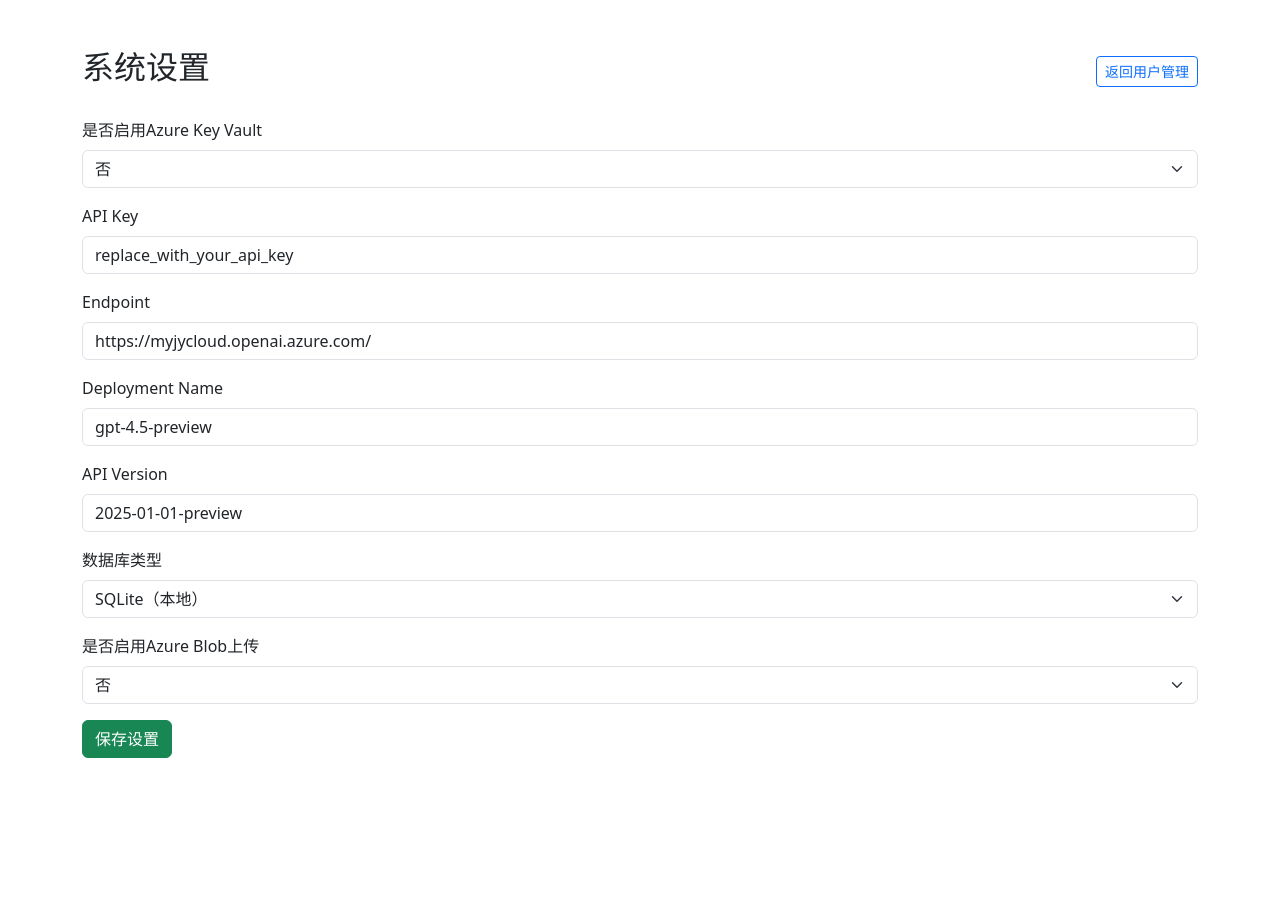
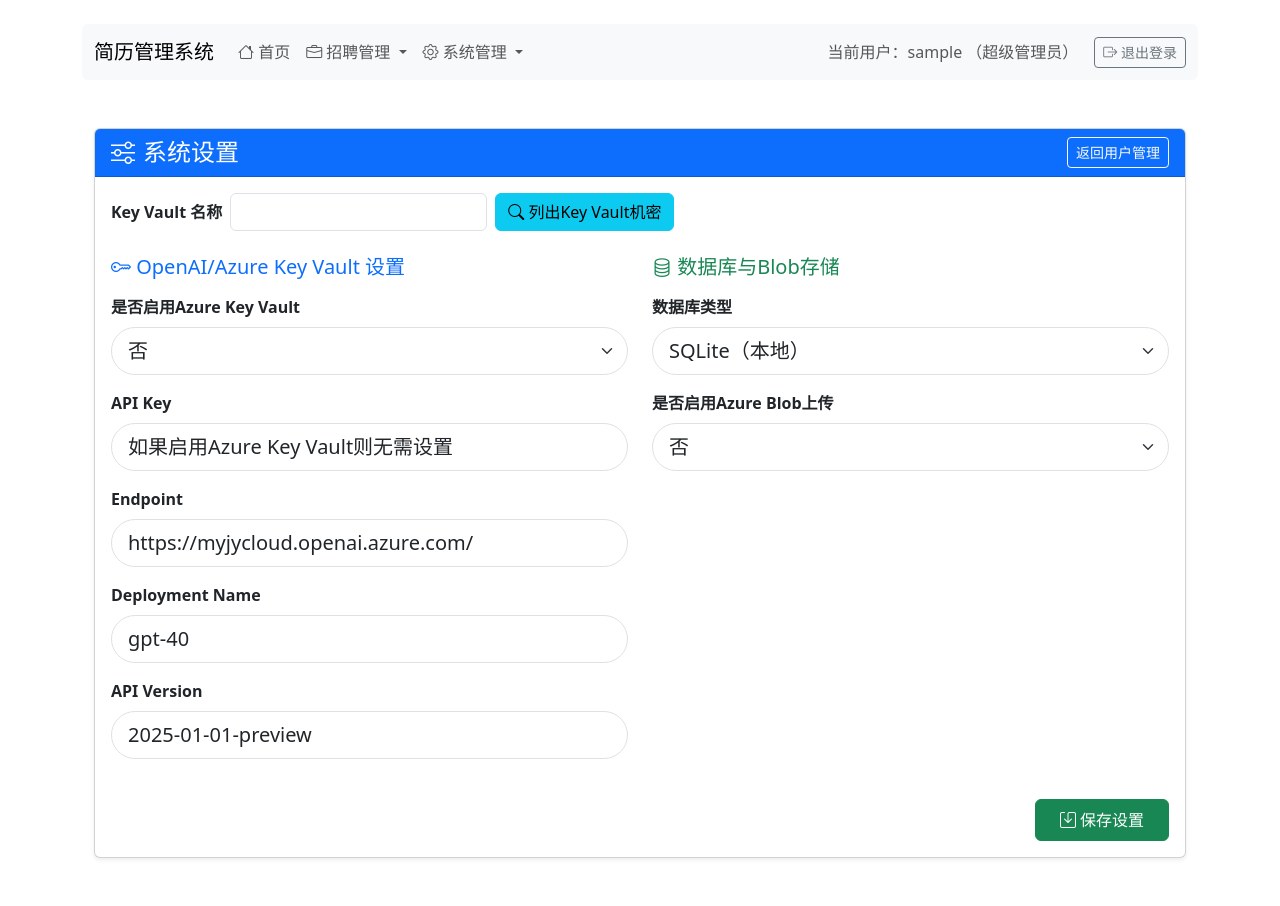
Before and after one commit to bytebitgo/Bingo_HR, a Flask app: page /admin/settings in a window 1280 px wide. Before the commit the page ends 758 px from the top, so only its background shows below. Run offline with Flask 3, Linux system fonts and the light colour scheme; a user stored in the database is signed in; tables that the repository leaves empty hold one stand-in row (values such as "Sample post"); some libraries are stand-ins or nearby versions.

Commit message:
新增Azure Key Vault支持，允许从Key Vault中选择OpenAI Key，优化系统设置页面的用户体验，更新相关依赖项，修改版本号为0.4.14，并更新changelog.md和readme.md以反映这些变更。

```diff
--- a/app.py
+++ b/app.py
@@ -29,6 +29,8 @@ try:
     from openai import AzureOpenAI
 except ImportError:
     AzureOpenAI = None
+from azure.identity import DefaultAzureCredential
+from azure.keyvault.secrets import SecretClient
 
 UPLOAD_FOLDER = 'uploads'
 ALLOWED_EXTENSIONS = {'pdf', 'doc', 'docx', 'xls', 'xlsx', 'jpg', 'jpeg', 'png', 'gif', 'bmp', 'webp', 'md'}
@@ -168,8 +170,17 @@ def index():
                 azure_blob_enable = db.session.get(Setting, 'azure_blob_enable')
                 azure_blob_conn_str = db.session.get(Setting, 'azure_blob_conn_str')
                 azure_blob_container = db.session.get(Setting, 'azure_blob_container')
-                if azure_blob_enable and azure_blob_enable.value == '1' and azure_blob_conn_str and azure_blob_container:
-                    async_upload_to_blob(save_path, filename, azure_blob_conn_str.value, azure_blob_container.value)
+                azure_keyvault_name = db.session.get(Setting, 'azure_keyvault_name')
+                # 如果下拉选择的是Key Vault机密名，则自动去Key Vault获取真实内容
+                conn_str = azure_blob_conn_str.value if azure_blob_conn_str else ''
+                container = azure_blob_container.value if azure_blob_container else ''
+                if azure_keyvault_name and azure_keyvault_name.value:
+                    if conn_str:
+                        conn_str = get_secret_from_keyvault_if_needed(azure_keyvault_name.value, conn_str)
+                    if container:
+                        container = get_secret_from_keyvault_if_needed(azure_keyvault_name.value, container)
+                if azure_blob_enable and azure_blob_enable.value == '1' and conn_str and container:
+                    async_upload_to_blob(save_path, filename, conn_str, container)
                 # 写入数据库
                 resume = Resume(
                     filename=filename,
@@ -396,9 +407,9 @@ def admin_settings():
     if not current_user.is_admin:
         abort(403)
     default_settings = {
-        'api_key': 'replace_with_your_api_key',
+        'api_key': '如果启用Azure Key Vault则无需设置',
         'endpoint': 'https://myjycloud.openai.azure.com/',
-        'deployment_name': 'gpt-4.5-preview',
+        'deployment_name': 'gpt-40',
         'api_version': '2025-01-01-preview',
         'db_type': 'sqlite',
         'mysql_user': '',
@@ -927,8 +938,6 @@ def get_openai_key_from_settings(settings):
     """
     if settings.get('azure_keyvault_enable') == '1' and settings.get('azure_keyvault_name') and settings.get('azure_keyvault_secret_name'):
         try:
-            from azure.identity import DefaultAzureCredential
-            from azure.keyvault.secrets import SecretClient
             kv_name = settings['azure_keyvault_name']
             secret_name = settings['azure_keyvault_secret_name']
             kv_uri = f"https://{kv_name}.vault.azure.net"
@@ -951,8 +960,6 @@ def admin_keyvault_list_secrets():
     if not keyvault_name:
         return jsonify({'success': False, 'msg': 'Key Vault名称不能为空'})
     try:
-        from azure.identity import DefaultAzureCredential
-        from azure.keyvault.secrets import SecretClient
         kv_uri = f"https://{keyvault_name}.vault.azure.net"
         credential = DefaultAzureCredential()
         client = SecretClient(vault_url=kv_uri, credential=credential)
@@ -962,6 +969,20 @@ def admin_keyvault_list_secrets():
     except Exception as e:
         return jsonify({'success': False, 'msg': f'列出机密失败: {e}'})
 
+def get_secret_from_keyvault_if_needed(keyvault_name, secret_name):
+    # 如果keyvault_name和secret_name都存在，则从Key Vault获取真实内容，否则直接返回原值
+    if keyvault_name and secret_name:
+        try:
+            kv_uri = f"https://{keyvault_name}.vault.azure.net"
+            credential = DefaultAzureCredential()
+            client = SecretClient(vault_url=kv_uri, credential=credential)
+            secret = client.get_secret(secret_name)
+            return secret.value
+        except Exception as e:
+            print(f"[KeyVault] 获取机密失败: {e}")
+            return secret_name
+    return secret_name
+
 if __name__ == '__main__':
     print("主进程已进入main", flush=True)
     for _ in range(MAX_AI_WORKERS):
--- a/templates/admin_settings.html
+++ b/templates/admin_settings.html
@@ -1,16 +1,15 @@
-<!DOCTYPE html>
-<html lang="zh-CN">
-<head>
-    <meta charset="UTF-8">
-    <title>系统设置 - 简历管理系统</title>
-    <link href="https://cdn.jsdelivr.net/npm/bootstrap@5.3.0/dist/css/bootstrap.min.css" rel="stylesheet">
-</head>
-<body>
-<div class="container mt-5">
-    <div class="d-flex justify-content-between align-items-center mb-3">
-        <h2>系统设置</h2>
-        <a href="{{ url_for('admin_users') }}" class="btn btn-outline-primary btn-sm">返回用户管理</a>
+{% extends 'base.html' %}
+
+{% block title %}系统设置 - 简历管理系统{% endblock %}
+
+{% block content %}
+<div class="container py-4">
+    <div class="card shadow-sm mb-4">
+        <div class="card-header bg-primary text-white d-flex justify-content-between align-items-center">
+            <h4 class="mb-0"><i class="bi bi-sliders me-2"></i>系统设置</h4>
+            <a href="{{ url_for('admin_users') }}" class="btn btn-outline-light btn-sm">返回用户管理</a>
         </div>
+        <div class="card-body">
             {% with messages = get_flashed_messages(with_categories=true) %}
               {% if messages %}
                 {% for category, message in messages %}
@@ -18,22 +17,34 @@
                 {% endfor %}
               {% endif %}
             {% endwith %}
-    <form method="post" class="mt-4" autocomplete="off">
+            <form method="post" autocomplete="off">
+                <!-- Key Vault机密查询区域，始终显示 -->
+                <div class="mb-4 row align-items-center g-2">
+                    <label class="col-auto col-form-label fw-bold">Key Vault 名称</label>
+                    <div class="col-auto">
+                        <input type="text" class="form-control" style="min-width:220px;" name="azure_keyvault_name" id="azure_keyvault_name" value="{{ settings.azure_keyvault_name }}" autocomplete="off">
+                    </div>
+                    <div class="col-auto">
+                        <button type="button" class="btn btn-info" id="list-keyvault-secrets-btn"><i class="bi bi-search"></i> 列出Key Vault机密</button>
+                    </div>
+                    <div class="col-auto">
+                        <span id="keyvault-secrets-list" class="text-muted"></span>
+                    </div>
+                </div>
+                <div class="row g-4">
+                    <div class="col-md-6">
+                        <h5 class="mb-3 text-primary"><i class="bi bi-key"></i> OpenAI/Azure Key Vault 设置</h5>
                         <div class="mb-3">
-            <label class="form-label">是否启用Azure Key Vault</label>
-            <select class="form-select" name="azure_keyvault_enable" id="azure_keyvault_enable" onchange="toggleKeyVaultFields()">
+                            <label class="form-label fw-bold">是否启用Azure Key Vault</label>
+                            <select class="form-select form-select-lg rounded-pill" name="azure_keyvault_enable" id="azure_keyvault_enable" onchange="toggleKeyVaultFields()">
                                 <option value="0" {% if settings.azure_keyvault_enable=="0" %}selected{% endif %}>否</option>
                                 <option value="1" {% if settings.azure_keyvault_enable=="1" %}selected{% endif %}>是</option>
                             </select>
                         </div>
                         <div id="keyvault-fields" style="display:{% if settings.azure_keyvault_enable=="1" %}block{% else %}none{% endif %};">
                             <div class="mb-3">
-                <label class="form-label">Key Vault 名称</label>
-                <input type="text" class="form-control" name="azure_keyvault_name" value="{{ settings.azure_keyvault_name }}" autocomplete="off">
-            </div>
-            <div class="mb-3">
                                 <label class="form-label">OpenAI Key机密名称</label>
-                <select class="form-select" name="azure_keyvault_secret_name" id="azure_keyvault_secret_name">
+                                <select class="form-select form-select-lg rounded-pill" name="azure_keyvault_secret_name" id="azure_keyvault_secret_name">
                                     {% if settings.azure_keyvault_secret_name %}
                                         <option value="{{ settings.azure_keyvault_secret_name }}" selected>{{ settings.azure_keyvault_secret_name }}</option>
                                     {% else %}
@@ -41,30 +52,29 @@
                                     {% endif %}
                                 </select>
                             </div>
+                        </div>
                         <div class="mb-3">
-                <button type="button" class="btn btn-info" id="list-keyvault-secrets-btn">列出Key Vault机密</button>
-                <span id="keyvault-secrets-list" class="ms-3"></span>
+                            <label class="form-label fw-bold">API Key</label>
+                            <input type="text" class="form-control form-control-lg rounded-pill" name="api_key" value="{{ settings.api_key }}" placeholder="如果启用Azure Key Vault则无需设置" autocomplete="off">
+                        </div>
+                        <div class="mb-3">
+                            <label class="form-label fw-bold">Endpoint</label>
+                            <input type="text" class="form-control form-control-lg rounded-pill" name="endpoint" value="{{ settings.endpoint }}" placeholder="如：https://xxx.openai.azure.com/" autocomplete="off">
+                        </div>
+                        <div class="mb-3">
+                            <label class="form-label fw-bold">Deployment Name</label>
+                            <input type="text" class="form-control form-control-lg rounded-pill" name="deployment_name" value="{{ settings.deployment_name }}" placeholder="如：gpt-40" autocomplete="off">
+                        </div>
+                        <div class="mb-3">
+                            <label class="form-label fw-bold">API Version</label>
+                            <input type="text" class="form-control form-control-lg rounded-pill" name="api_version" value="{{ settings.api_version }}" placeholder="如：2025-01-01-preview" autocomplete="off">
                         </div>
                     </div>
+                    <div class="col-md-6">
+                        <h5 class="mb-3 text-success"><i class="bi bi-database"></i> 数据库与Blob存储</h5>
                         <div class="mb-3">
-            <label class="form-label">API Key</label>
-            <input type="text" class="form-control" name="api_key" value="{{ settings.api_key }}" autocomplete="off">
-        </div>
-        <div class="mb-3">
-            <label class="form-label">Endpoint</label>
-            <input type="text" class="form-control" name="endpoint" value="{{ settings.endpoint }}" autocomplete="off">
-        </div>
-        <div class="mb-3">
-            <label class="form-label">Deployment Name</label>
-            <input type="text" class="form-control" name="deployment_name" value="{{ settings.deployment_name }}" autocomplete="off">
-        </div>
-        <div class="mb-3">
-            <label class="form-label">API Version</label>
-            <input type="text" class="form-control" name="api_version" value="{{ settings.api_version }}" autocomplete="off">
-        </div>
-        <div class="mb-3">
-            <label class="form-label">数据库类型</label>
-            <select class="form-select" name="db_type" id="db_type" onchange="toggleMysqlFields()">
+                            <label class="form-label fw-bold">数据库类型</label>
+                            <select class="form-select form-select-lg rounded-pill" name="db_type" id="db_type" onchange="toggleMysqlFields()">
                                 <option value="sqlite" {% if settings.db_type=="sqlite" %}selected{% endif %}>SQLite（本地）</option>
                                 <option value="mysql" {% if settings.db_type=="mysql" %}selected{% endif %}>Azure MySQL</option>
                             </select>
@@ -72,23 +82,23 @@
                         <div id="mysql-fields" style="display:{% if settings.db_type=="mysql" %}block{% else %}none{% endif %};">
                             <div class="mb-3">
                                 <label class="form-label">MySQL 用户名</label>
-                <input type="text" class="form-control" name="mysql_user" value="{{ settings.mysql_user }}" autocomplete="off">
+                                <input type="text" class="form-control form-control-lg rounded-pill" name="mysql_user" value="{{ settings.mysql_user }}" placeholder="用户名" autocomplete="off">
                             </div>
                             <div class="mb-3">
                                 <label class="form-label">MySQL 密码</label>
-                <input type="password" class="form-control" name="mysql_password" value="{{ settings.mysql_password }}" autocomplete="off">
+                                <input type="password" class="form-control form-control-lg rounded-pill" name="mysql_password" value="{{ settings.mysql_password }}" placeholder="密码" autocomplete="off">
                             </div>
                             <div class="mb-3">
                                 <label class="form-label">MySQL Host</label>
-                <input type="text" class="form-control" name="mysql_host" value="{{ settings.mysql_host }}" autocomplete="off">
+                                <input type="text" class="form-control form-control-lg rounded-pill" name="mysql_host" value="{{ settings.mysql_host }}" placeholder="主机地址" autocomplete="off">
                             </div>
                             <div class="mb-3">
                                 <label class="form-label">MySQL 数据库名</label>
-                <input type="text" class="form-control" name="mysql_db" value="{{ settings.mysql_db }}" autocomplete="off">
+                                <input type="text" class="form-control form-control-lg rounded-pill" name="mysql_db" value="{{ settings.mysql_db }}" placeholder="数据库名" autocomplete="off">
                             </div>
                             <div class="mb-3">
                                 <label class="form-label">MySQL 端口</label>
-                <input type="text" class="form-control" name="mysql_port" value="{{ settings.mysql_port or '3306' }}" autocomplete="off">
+                                <input type="text" class="form-control form-control-lg rounded-pill" name="mysql_port" value="{{ settings.mysql_port or '3306' }}" placeholder="3306" autocomplete="off">
                             </div>
                             <div class="mb-3">
                                 <button type="button" class="btn btn-info" id="test-mysql-btn">测试Azure MySQL连通性</button>
@@ -96,8 +106,8 @@
                             </div>
                         </div>
                         <div class="mb-3">
-            <label class="form-label">是否启用Azure Blob上传</label>
-            <select class="form-select" name="azure_blob_enable" id="azure_blob_enable" onchange="toggleBlobFields()">
+                            <label class="form-label fw-bold">是否启用Azure Blob上传</label>
+                            <select class="form-select form-select-lg rounded-pill" name="azure_blob_enable" id="azure_blob_enable" onchange="toggleBlobFields()">
                                 <option value="0" {% if settings.azure_blob_enable=="0" %}selected{% endif %}>否</option>
                                 <option value="1" {% if settings.azure_blob_enable=="1" %}selected{% endif %}>是</option>
                             </select>
@@ -105,13 +115,37 @@
                         <div id="blob-fields" style="display:{% if settings.azure_blob_enable=="1" %}block{% else %}none{% endif %};">
                             <div class="mb-3">
                                 <label class="form-label">Azure Blob连接字符串</label>
-                <input type="text" class="form-control" name="azure_blob_conn_str" value="{{ settings.azure_blob_conn_str }}" autocomplete="off">
+                                <select class="form-select form-select-lg rounded-pill" name="azure_blob_conn_str" id="azure_blob_conn_str">
+                                    {% if settings.azure_blob_conn_str %}
+                                        <option value="{{ settings.azure_blob_conn_str }}" selected>{{ settings.azure_blob_conn_str }}</option>
+                                    {% else %}
+                                        <option value="">请选择或先列出机密</option>
+                                    {% endif %}
+                                </select>
                             </div>
                             <div class="mb-3">
                                 <label class="form-label">Azure Blob容器名</label>
-                <input type="text" class="form-control" name="azure_blob_container" value="{{ settings.azure_blob_container }}" autocomplete="off">
+                                <select class="form-select form-select-lg rounded-pill" name="azure_blob_container" id="azure_blob_container">
+                                    {% if settings.azure_blob_container %}
+                                        <option value="{{ settings.azure_blob_container }}" selected>{{ settings.azure_blob_container }}</option>
+                                    {% else %}
+                                        <option value="">请选择或先列出机密</option>
+                                    {% endif %}
+                                </select>
                             </div>
                         </div>
+                    </div>
+                </div>
+                <div class="text-end mt-4">
+                    <button type="submit" class="btn btn-success px-4 py-2"><i class="bi bi-save me-1"></i>保存设置</button>
+                </div>
+            </form>
+        </div>
+    </div>
+</div>
+{% endblock %}
+
+{% block scripts %}
 <script>
 function toggleMysqlFields() {
     var dbType = document.getElementById('db_type').value;
@@ -150,10 +184,14 @@
         var keyvaultName = document.querySelector('input[name="azure_keyvault_name"]').value.trim();
         var resultSpan = document.getElementById('keyvault-secrets-list');
         var secretSelect = document.getElementById('azure_keyvault_secret_name');
+        var blobConnSelect = document.getElementById('azure_blob_conn_str');
+        var blobContainerSelect = document.getElementById('azure_blob_container');
         if (!keyvaultName) {
             resultSpan.innerText = '请先填写Key Vault名称';
             resultSpan.style.color = 'red';
             secretSelect.innerHTML = '<option value="">请选择或先列出机密</option>';
+            blobConnSelect.innerHTML = '<option value="">请选择或先列出机密</option>';
+            blobContainerSelect.innerHTML = '<option value="">请选择或先列出机密</option>';
             return;
         }
         resultSpan.innerText = '查询中...';
@@ -168,15 +206,29 @@
                 if (res.secrets.length === 0) {
                     resultSpan.innerText = '无机密';
                     secretSelect.innerHTML = '<option value="">无机密</option>';
+                    blobConnSelect.innerHTML = '<option value="">无机密</option>';
+                    blobContainerSelect.innerHTML = '<option value="">无机密</option>';
                 } else {
                     resultSpan.innerText = '机密：' + res.secrets.join(', ');
                     secretSelect.innerHTML = '';
+                    blobConnSelect.innerHTML = '';
+                    blobContainerSelect.innerHTML = '';
                     res.secrets.forEach(function(name, idx) {
-                                var opt = document.createElement('option');
-                                opt.value = name;
-                                opt.text = name;
-                                if (idx === 0) opt.selected = true;
-                                secretSelect.appendChild(opt);
+                        var opt1 = document.createElement('option');
+                        opt1.value = name;
+                        opt1.text = name;
+                        if (idx === 0) opt1.selected = true;
+                        secretSelect.appendChild(opt1);
+                        var opt2 = document.createElement('option');
+                        opt2.value = name;
+                        opt2.text = name;
+                        if (idx === 0) opt2.selected = true;
+                        blobConnSelect.appendChild(opt2);
+                        var opt3 = document.createElement('option');
+                        opt3.value = name;
+                        opt3.text = name;
+                        if (idx === 0) opt3.selected = true;
+                        blobContainerSelect.appendChild(opt3);
                     });
                 }
                 resultSpan.style.color = 'green';
@@ -184,17 +236,17 @@
                 resultSpan.innerText = res.msg;
                 resultSpan.style.color = 'red';
                 secretSelect.innerHTML = '<option value="">请选择或先列出机密</option>';
+                blobConnSelect.innerHTML = '<option value="">请选择或先列出机密</option>';
+                blobContainerSelect.innerHTML = '<option value="">请选择或先列出机密</option>';
             }
         }).catch(() => {
             resultSpan.innerText = '请求失败';
             resultSpan.style.color = 'red';
             secretSelect.innerHTML = '<option value="">请选择或先列出机密</option>';
+            blobConnSelect.innerHTML = '<option value="">请选择或先列出机密</option>';
+            blobContainerSelect.innerHTML = '<option value="">请选择或先列出机密</option>';
         });
     });
 });
 </script>
-        <button type="submit" class="btn btn-success">保存设置</button>
-    </form>
-</div>
-</body>
-</html>
+{% endblock %}
```
Also changed, not shown: changelog.md, readme.md, 1 other file. Lines whose indentation alone changed are shown as unchanged.
